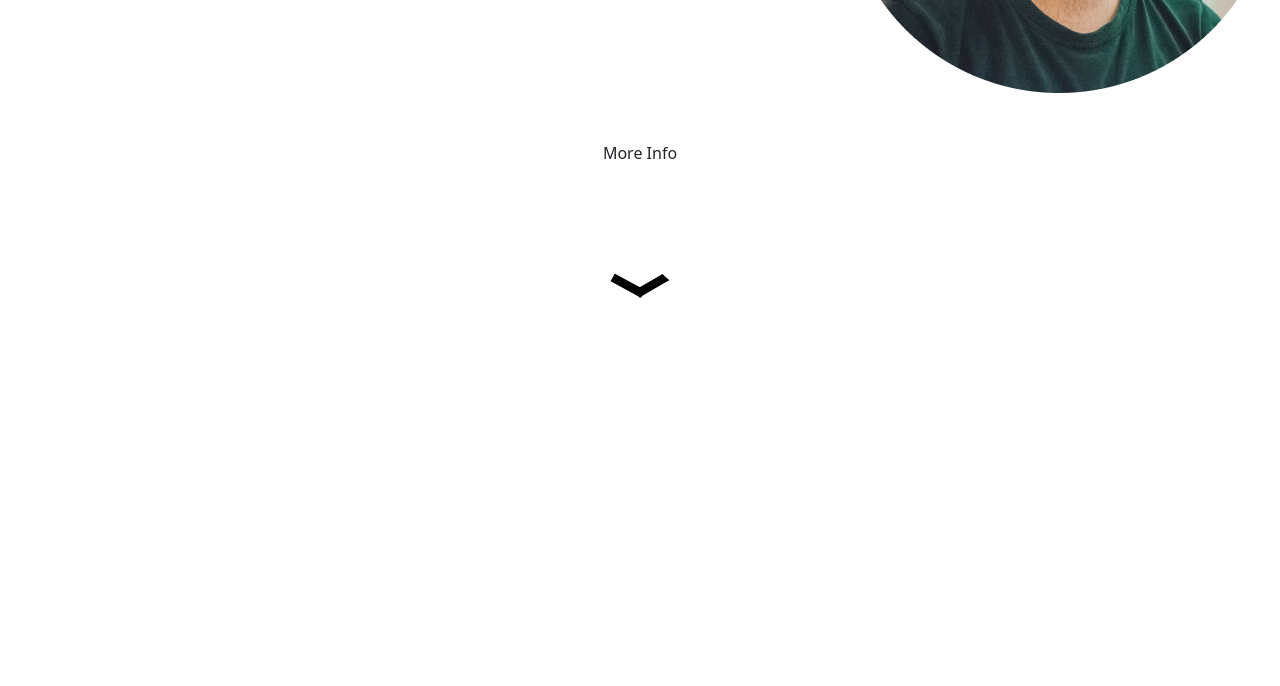
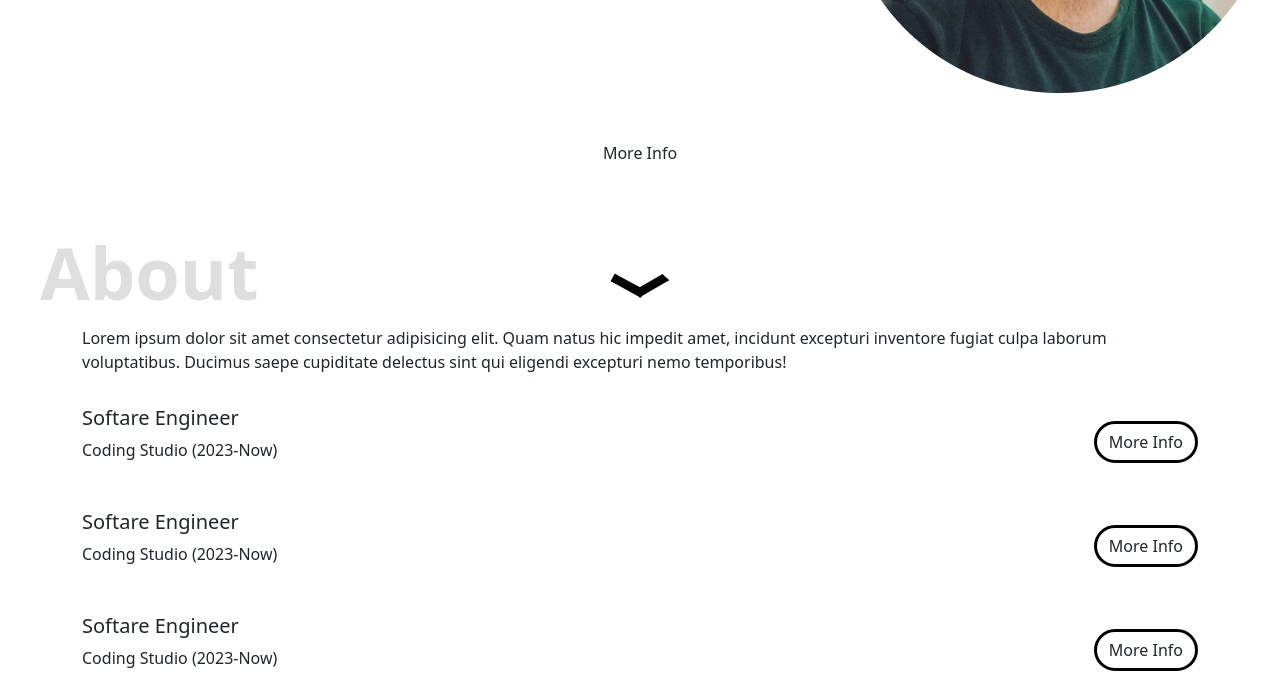
Before and after one commit to birzubir/Portfolio, a plain HTML site: page index.html in a window 1280 px wide. Shown: the part 531-1217 px from the top of the page. Before the commit the page ends 829 px from the top, so only its background shows below. Drawn offline with nearby package versions, Linux system fonts and the light colour scheme.

Commit message:
add about

```diff
--- a/index.html
+++ b/index.html
@@ -64,6 +64,68 @@
       </div>
     </section>
 
+    <section id="about" class="about container">
+      <p>
+        Lorem ipsum dolor sit amet consectetur adipisicing elit. Quam natus hic
+        impedit amet, incidunt excepturi inventore fugiat culpa laborum
+        voluptatibus. Ducimus saepe cupiditate delectus sint qui eligendi
+        excepturi nemo temporibus!
+      </p>
+      <div class="about-exp">
+        <div class="about-exp-item">
+          <div class="about-exp-item-header">
+            <div>
+              <h5>Softare Engineer</h5>
+              <p>Coding Studio (2023-Now)</p>
+            </div>
+            <button class="btn button" onclick="toggleDetail(event)">
+              More Info
+            </button>
+          </div>
+          <p class="about-exp-item-detail">
+            Lorem ipsum, dolor sit amet consectetur adipisicing elit. Atque, at
+            debitis et id, quis amet delectus soluta, maxime cumque laudantium
+            blanditiis veritatis. Recusandae excepturi delectus quaerat quos
+            optio cupiditate et!
+          </p>
+        </div>
+        <div class="about-exp-item">
+          <div class="about-exp-item-header">
+            <div>
+              <h5>Softare Engineer</h5>
+              <p>Coding Studio (2023-Now)</p>
+            </div>
+            <button class="btn button" onclick="toggleDetail(event)">
+              More Info
+            </button>
+          </div>
+          <p class="about-exp-item-detail">
+            Lorem ipsum, dolor sit amet consectetur adipisicing elit. Atque, at
+            debitis et id, quis amet delectus soluta, maxime cumque laudantium
+            blanditiis veritatis. Recusandae excepturi delectus quaerat quos
+            optio cupiditate et!
+          </p>
+        </div>
+        <div class="about-exp-item">
+          <div class="about-exp-item-header">
+            <div>
+              <h5>Softare Engineer</h5>
+              <p>Coding Studio (2023-Now)</p>
+            </div>
+            <button class="btn button" onclick="toggleDetail(event)">
+              More Info
+            </button>
+          </div>
+          <p class="about-exp-item-detail">
+            Lorem ipsum, dolor sit amet consectetur adipisicing elit. Atque, at
+            debitis et id, quis amet delectus soluta, maxime cumque laudantium
+            blanditiis veritatis. Recusandae excepturi delectus quaerat quos
+            optio cupiditate et!
+          </p>
+        </div>
+      </div>
+    </section>
+
     <script
       src="https://cdn.jsdelivr.net/npm/@popperjs/core@2.11.6/dist/umd/popper.min.js"
       integrity="sha384-oBqDVmMz9ATKxIep9tiCxS/Z9fNfEXiDAYTujMAeBAsjFuCZSmKbSSUnQlmh/jp3"
--- a/main.js
+++ b/main.js
@@ -0,0 +1,14 @@
+function toggleDetail(e) {
+  const target = $(e.target);
+
+  if ($(target).hasClass("active")) {
+    $(target).html("More Info").removeClass("active");
+  } else {
+    $(target).html("Less Info").addClass("active");
+  }
+
+  const item = $(target).parents(".about-exp-item");
+  const detail = $(item).children(".about-exp-item-detail");
+
+  $(detail).slideToggle();
+}
--- a/style.css
+++ b/style.css
@@ -1,5 +1,18 @@
 section {
   padding-top: 128px;
+  position: relative;
+}
+
+section::before {
+  z-index: -1;
+  content: "";
+  font-size: 72px;
+  color: gray;
+  opacity: 0.25;
+  position: absolute;
+  font-weight: 700;
+  top: 20px;
+  left: -30px;
 }
 
 .btn.button {
@@ -7,7 +20,8 @@ section {
   border-radius: 24px;
 }
 
-.btn.button:hover {
+.btn.button:hover,
+.btn.button.active {
   border: 3px solid black;
   background-color: black;
   color: white;
@@ -33,6 +47,25 @@ section {
   animation: 2s upDown infinite;
 }
 
+.about::before {
+  content: "About";
+}
+
+.about-exp-item {
+  margin-top: 32px;
+}
+
+.about-exp-item-header {
+  display: flex;
+  align-items: center;
+  justify-content: space-between;
+  margin-top: 24px;
+}
+
+.about-exp-item-detail {
+  display: none;
+}
+
 @keyframes upDown {
   0% {
     transform: translateY(0);
```
